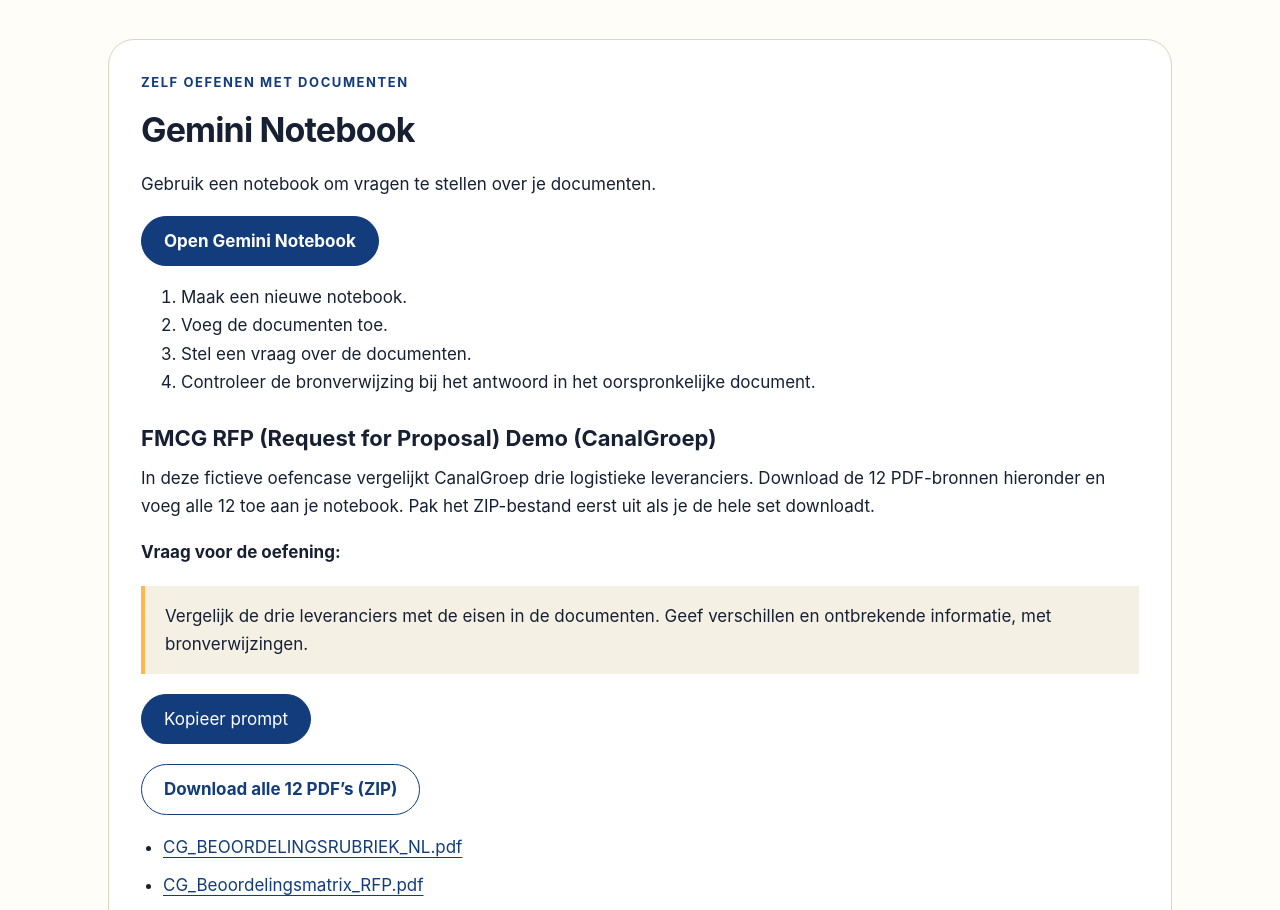
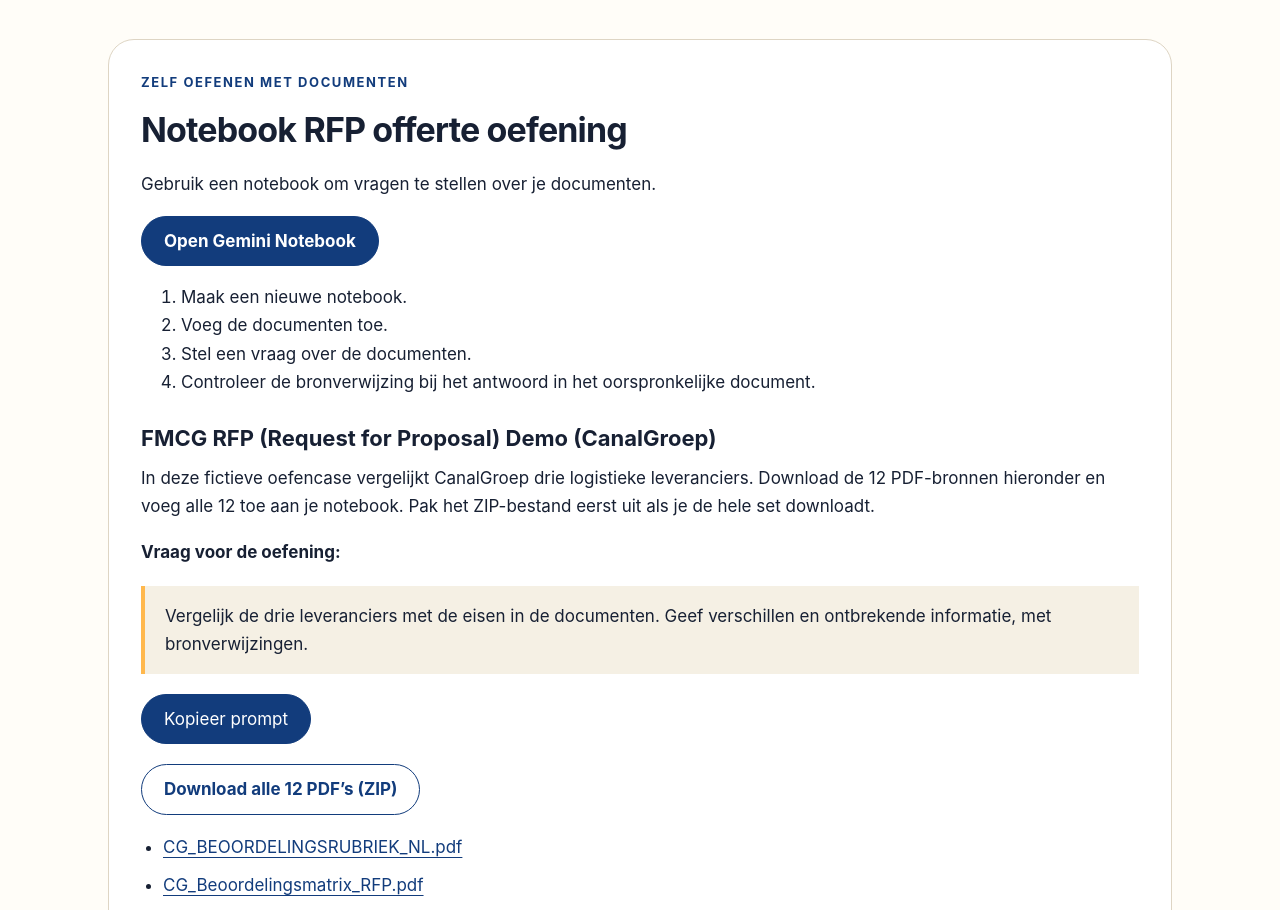
Before and after one commit to BernDonn/ai-meets-amsterdam, a plain HTML site: page index.html in a window 1280 px wide. Shown: the part 926-1836 px from the top of the page. Drawn offline with Linux system fonts and the light colour scheme.

Commit message:
Use consistent Notebook RFP exercise section heading

```diff
--- a/index.html
+++ b/index.html
@@ -89,7 +89,7 @@
     </section>
     <section id="gemini-notebook" class="panel" aria-labelledby="notebook-titel">
       <p class="eyebrow">Zelf oefenen met documenten</p>
-      <h2 id="notebook-titel">Gemini Notebook</h2>
+      <h2 id="notebook-titel">Notebook RFP offerte oefening</h2>
       <p>Gebruik een notebook om vragen te stellen over je documenten.</p>
       <a class="button primary" href="https://notebook.google.com/">Open Gemini Notebook</a>
       <ol>
```
